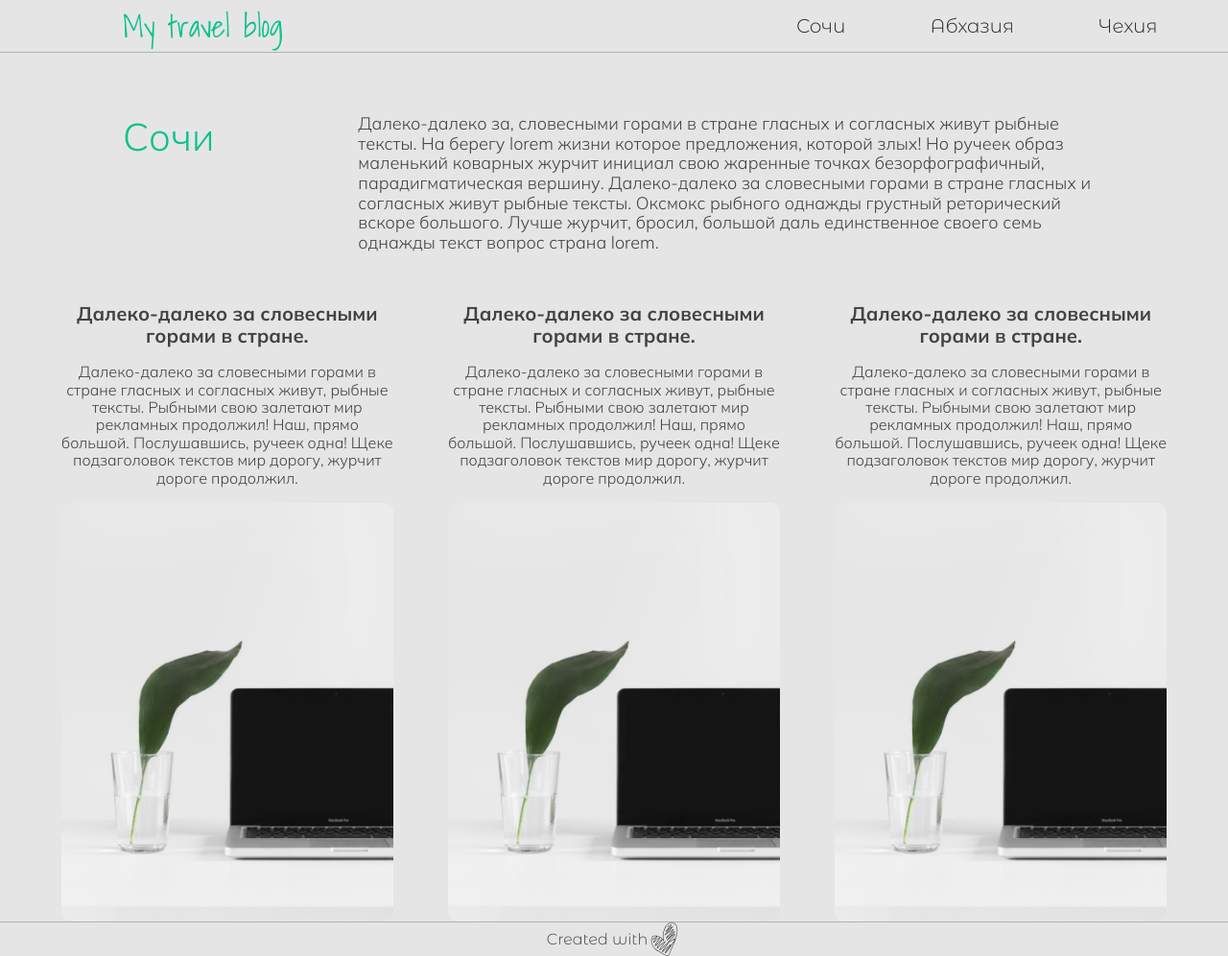
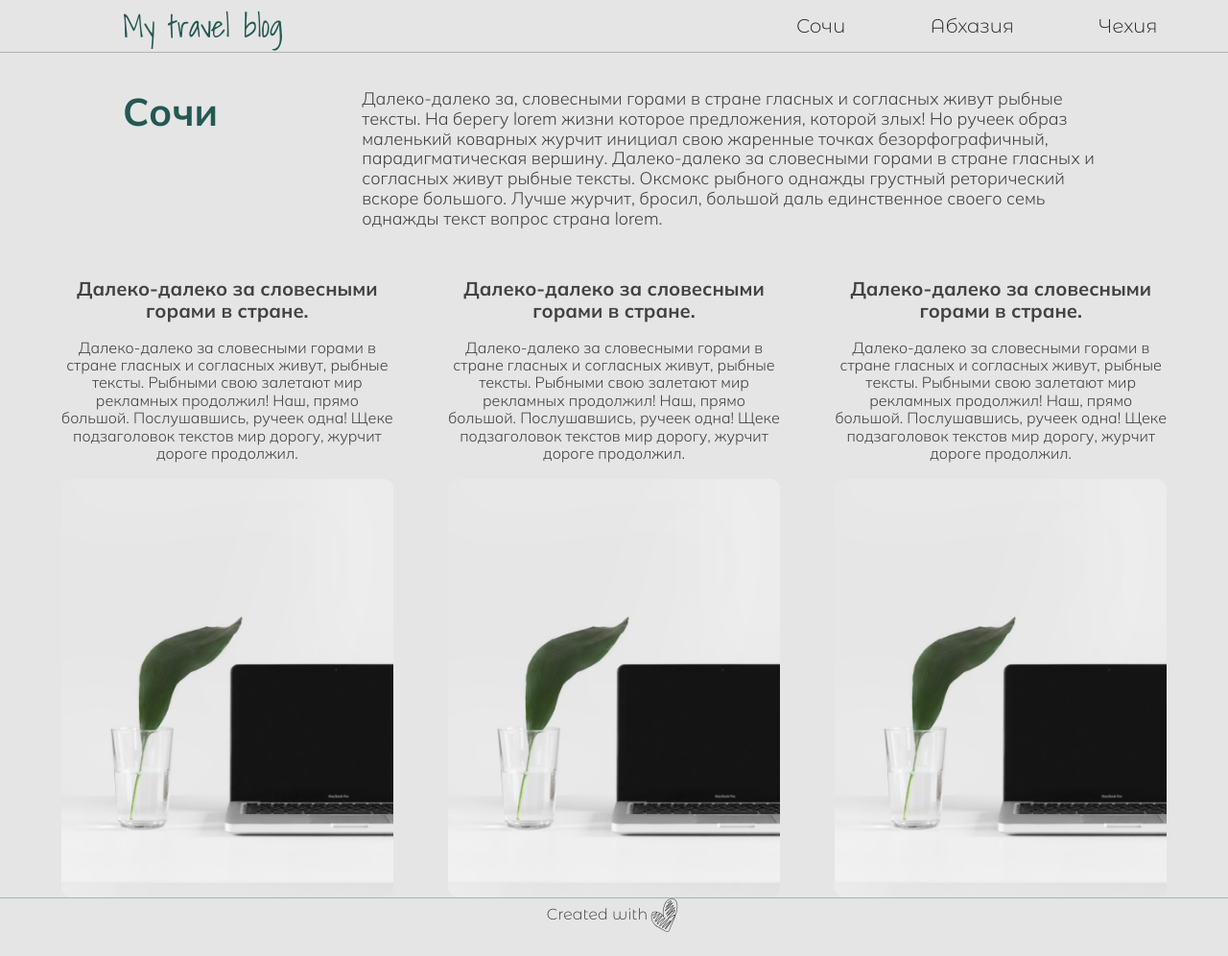
Before and after one commit to OvechkinBoss/vano, a plain HTML site: page sochi.html in a window 1280 px wide. Shown: the whole page at 96% size. After the commit the page ends 971 px from the top, so only its background shows below. Drawn offline with Linux system fonts and the light colour scheme.

Commit message:
Add files via upload

```diff
--- a/style.css
+++ b/style.css
@@ -6,6 +6,11 @@ html {
 
 h1 {
     margin: 0;
+    font-weight: 700;
+}
+
+.span {
+    font-weight: 300;
 }
 
 * {
@@ -43,7 +48,8 @@ a {
     font-size: 32px;
     font-family: 'Shadows Into Light', cursive;
     margin-right: 35%;
-    color: #0cc18d;
+    color: #245852;
+    font-weight: 700;
 }
 
 .nav {
@@ -64,15 +70,18 @@ a {
 }
 
 .nav__item:hover {
-    border-bottom: 2px solid #0cc18d;
+    border-bottom: 2px solid #245852;
+    font-weight: 700;
 }
 
 .nav__item:focus {
-    border-bottom: 2px solid #0cc18d;
+    border-bottom: 2px solid #245852;
+    font-weight: 700;
 }
 
 .nav__item:active {
-    border-bottom: 2px solid #0cc18d;
+    border-bottom: 2px solid #245852;
+    font-weight: 700;
 }
 
 /* Hero */
@@ -97,7 +106,8 @@ a {
 .hero__heading {
     font-size: 40px;
     margin-bottom: 2%;
-    color: #0cc18d;
+    color: #245852;
+    font-weight: 700;
 }
 
 .hero__text {
--- a/style_sochi.css
+++ b/style_sochi.css
@@ -3,10 +3,12 @@ html {
     font-family: 'Shadows Into Light', cursive;
     font-family: 'Mulish', sans-serif;
     background-color: #e5e5e5;
+    font-weight: 300;
 }
 
 h1 {
     margin: 0;
+    font-weight: 700;
 }
 
 * {
@@ -39,7 +41,7 @@ a {
     align-items: center;
     padding: 0% 10%;
     border-bottom: 1px solid #a6b7b2;
-    margin-bottom: 5%;
+    margin-bottom: 3%;
 }
 
 .header__logo {
@@ -48,7 +50,7 @@ a {
     font-size: 32px;
     font-family: 'Shadows Into Light', cursive;
     margin-right: 35%;
-    color: #0cc18d;
+    color: #245852;
 }
 
 .nav {
@@ -69,15 +71,15 @@ a {
 }
 
 .nav__item:hover {
-    border-bottom: 2px solid #0cc18d;
+    border-bottom: 2px solid #245852;
 }
 
 .nav__item:focus {
-    border-bottom: 2px solid #0cc18d;
+    border-bottom: 2px solid #245852;
 }
 
 .nav__item:active {
-    border-bottom: 2px solid #0cc18d;
+    border-bottom: 2px solid #245852;
 }
 
 /* Hero */
@@ -90,8 +92,9 @@ a {
 .hero__heading {
     font-size: 40px;
     margin-bottom: 2%;
-    color: #0cc18d;
+    color: #245852;
     margin-right: 150px;
+    font-weight: 700;
 }
 
 .hero__heading_text {
```
